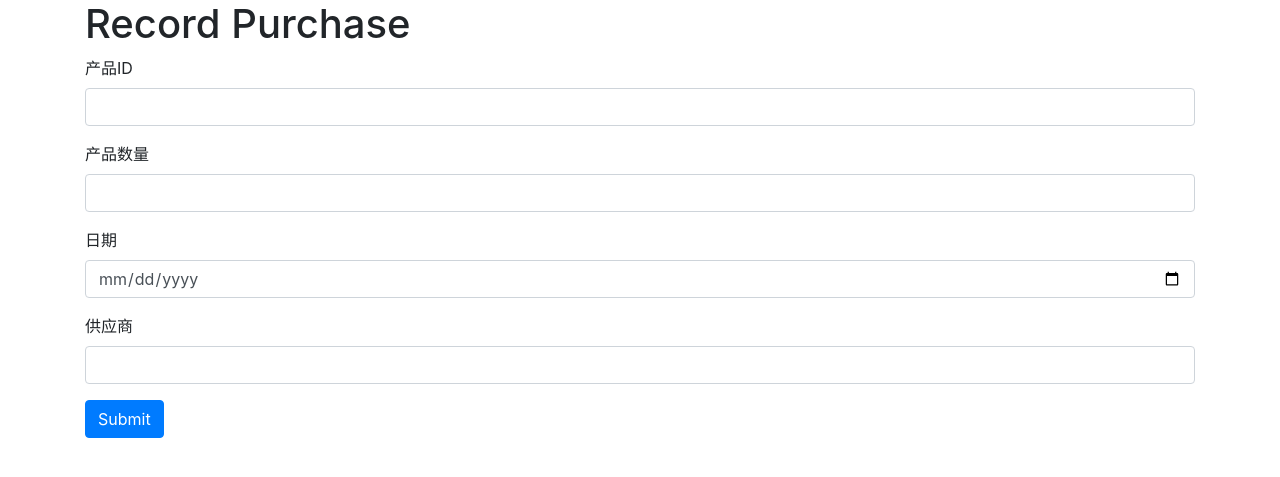
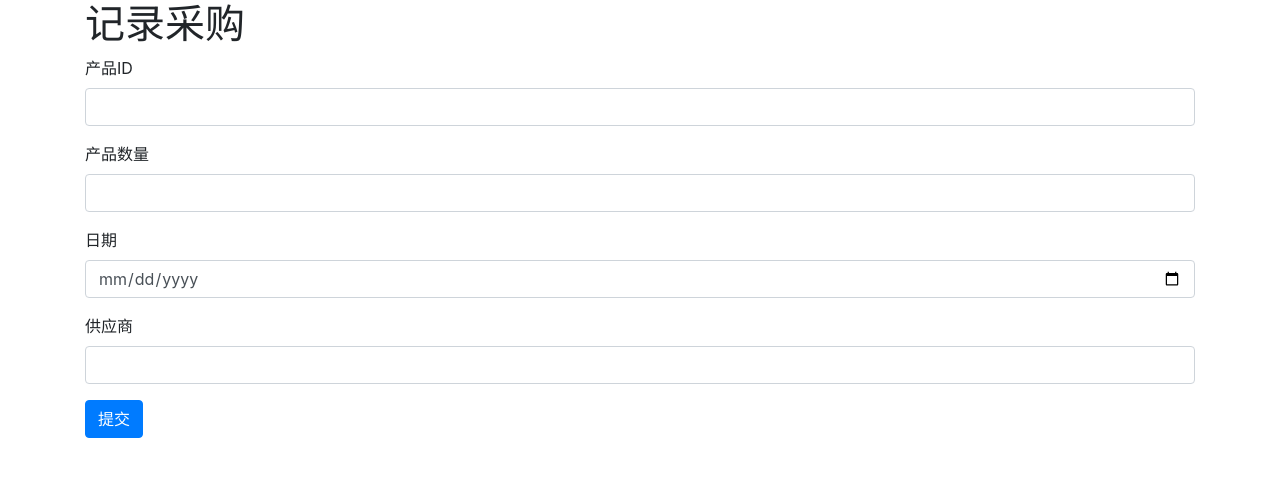
Before and after one commit to Ziyike1/inventory_management_app, a Flask app: page /purchase in a window 1280 px wide. Shown: the part 56-533 px from the top of the page. Run offline with Flask 3, Linux system fonts and the light colour scheme; some libraries are stand-ins or nearby versions.

Commit message:
change the purchase.html to show chinese

```diff
--- a/app/templates/purchase.html
+++ b/app/templates/purchase.html
@@ -1,7 +1,7 @@
 {% extends "layout.html" %}
-{% block title %}Record Purchase{% endblock %}
+{% block title %}记录采购{% endblock %}
 {% block content %}
-  <h1>Record Purchase</h1>
+  <h1>记录采购</h1>
   <form method="POST">
     <div class="form-group">
       <label for="product_id">产品ID</label>
@@ -19,6 +19,6 @@
       <label for="supplier">供应商</label>
       <input type="text" class="form-control" id="supplier" name="supplier" required>
     </div>
-    <button type="submit" class="btn btn-primary">Submit</button>
+    <button type="submit" class="btn btn-primary">提交</button>
   </form>
 {% endblock %}
```
